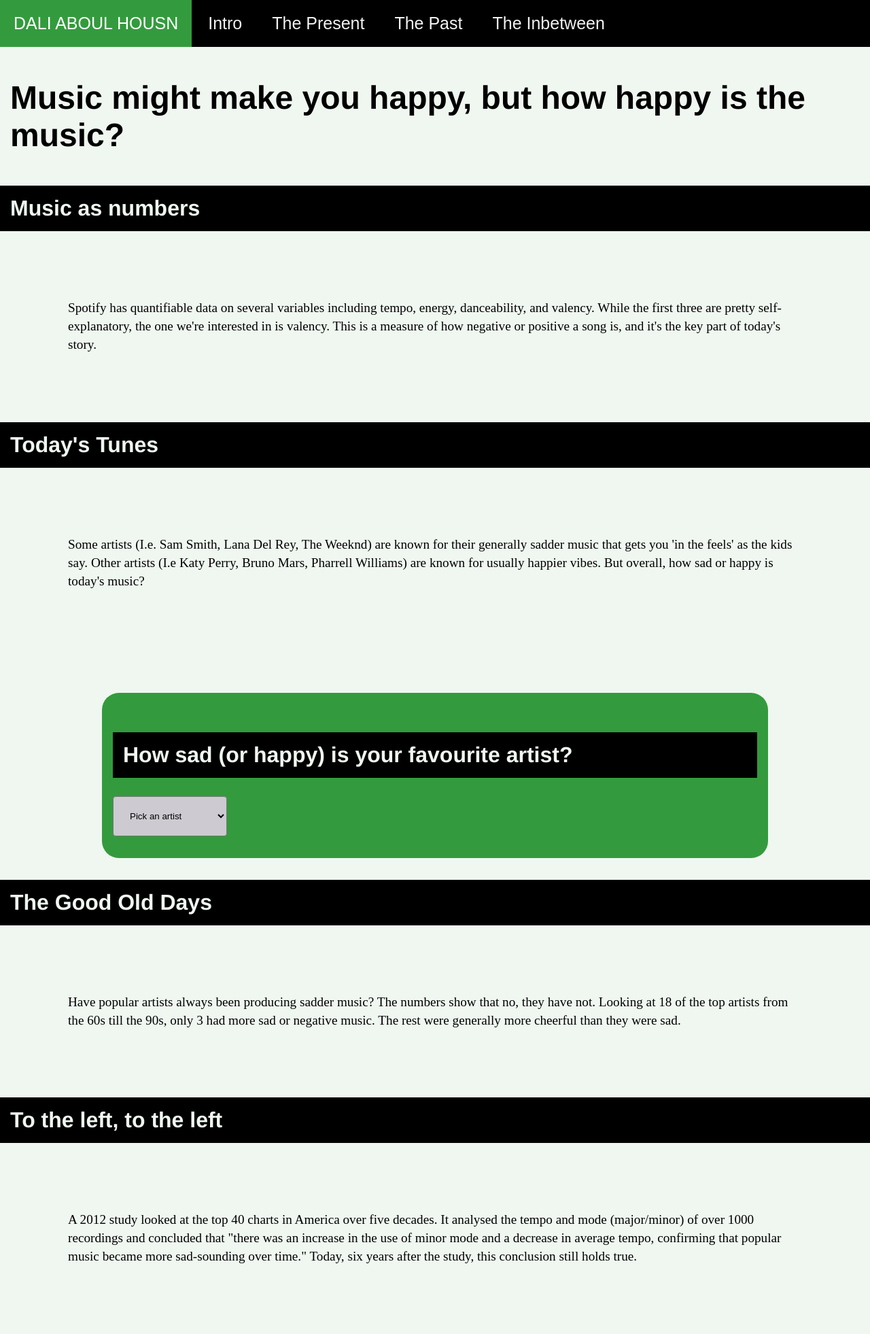
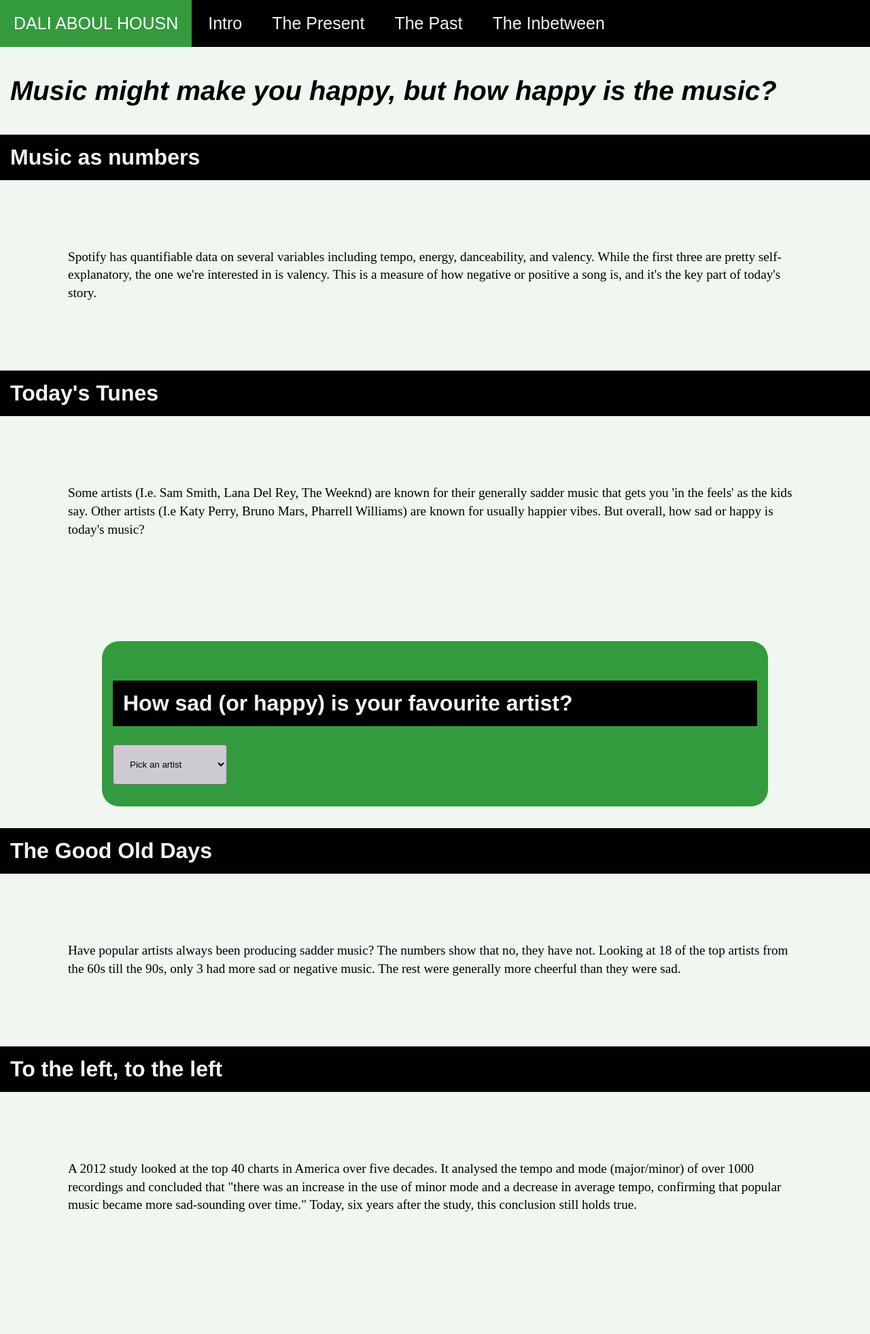
Before and after one commit to ah-dali/ah-dali.github.io, a Jekyll site: the page built from index.html, in a window 1280 px wide. Shown: the whole page at 68% size. Built offline with Jekyll 4.4.1, drawn with Linux system fonts in a browser that asks for light colours; after the commit the page ends 1886 px from its top, so only the background shows below that.

Commit message:
Update main.css

```diff
--- a/css/main.css
+++ b/css/main.css
@@ -33,11 +33,12 @@ body {
 }
 
 h1 {
-    font-size: 3em;
+    font-size: 2.5em;
     font-family:'Helvetica';
     color: black;
     padding: 15px;
     position: center;
+    font-style: oblique;
 }
 
 h2 {
```
